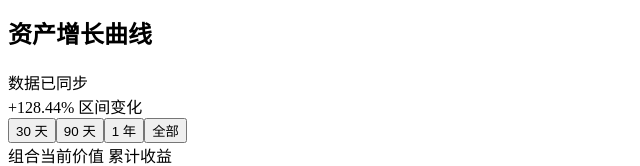
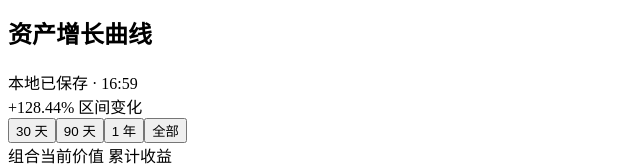
Before and after one commit to SuperMike96/investment_dashboard, a React (Vite) app: page / in a window 1280 px wide. Shown: the part 770-936 px from the top of the page, without its empty margins (0-640 px from the left). Built offline with nearby package versions, Linux system fonts and the light colour scheme; the HTML template or start-up script is replaced by a standard one.

Commit message:
fix: clarify local save status

```diff
--- a/src/App.tsx
+++ b/src/App.tsx
@@ -146,10 +146,12 @@ function App() {
   const [chartRange, setChartRange] = useState<ChartRange>('ALL')
   const [privacyMode, setPrivacyMode] = useState(false)
   const [toast, setToast] = useState('')
+  const [savedAt, setSavedAt] = useState(() => new Date())
   const importRef = useRef<HTMLInputElement>(null)
 
   useEffect(() => {
     localStorage.setItem(STORAGE_KEY, JSON.stringify(investments))
+    setSavedAt(new Date())
   }, [investments])
 
   useEffect(() => {
@@ -320,7 +322,7 @@ function App() {
                 <span className="eyebrow">表现趋势</span>
                 <h2>资产增长曲线</h2>
               </div>
-              <div className="chart-heading-right"><div className="live-status"><i /> 数据已同步</div><span className={chartChange >= 0 ? 'chart-change positive' : 'chart-change negative'}>{chartChange >= 0 ? '+' : ''}{(chartChange * 100).toFixed(2)}% 区间变化</span></div>
+              <div className="chart-heading-right"><div className="live-status"><i /> 本地已保存 · {new Intl.DateTimeFormat('zh-CN', { hour: '2-digit', minute: '2-digit' }).format(savedAt)}</div><span className={chartChange >= 0 ? 'chart-change positive' : 'chart-change negative'}>{chartChange >= 0 ? '+' : ''}{(chartChange * 100).toFixed(2)}% 区间变化</span></div>
             </div>
             <div className="range-tabs" role="tablist" aria-label="趋势时间范围">{(['30D', '90D', '1Y', 'ALL'] as ChartRange[]).map((range) => <button key={range} className={chartRange === range ? 'selected' : ''} onClick={() => setChartRange(range)} role="tab" aria-selected={chartRange === range}>{range === 'ALL' ? '全部' : range === '1Y' ? '1 年' : range === '90D' ? '90 天' : '30 天'}</button>)}</div>
             <div className="chart-key"><span><i className="key-dot key-dot--cyan" /> 组合当前价值</span><span><i className="key-dot key-dot--purple" /> 累计收益</span></div>
```
Also changed, not shown: 1 other file (tests, documents, lock files or other folders).
